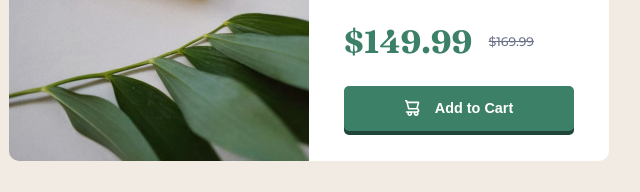
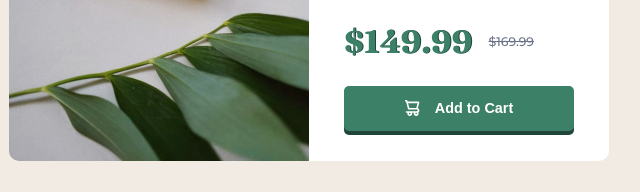
Before and after one commit to pRicard0/product-preview-card-component, a plain HTML site: page index.html in a window 1280 px wide. Shown: the part 464-656 px from the top of the page, 331-971 px from the left. Drawn offline with Linux system fonts and the light colour scheme.

Commit message:
textshadow to the price to be a little more visible

```diff
--- a/style.css
+++ b/style.css
@@ -65,6 +65,7 @@ h1 {
     font-family: 'Fraunces', sans-serif;
     font-style: normal;
     color: hsl(158, 36%, 37%);
+    text-shadow: 1px 0px 0px hsl(158, 35%, 20%);
 }
 
 .prices s {
```
